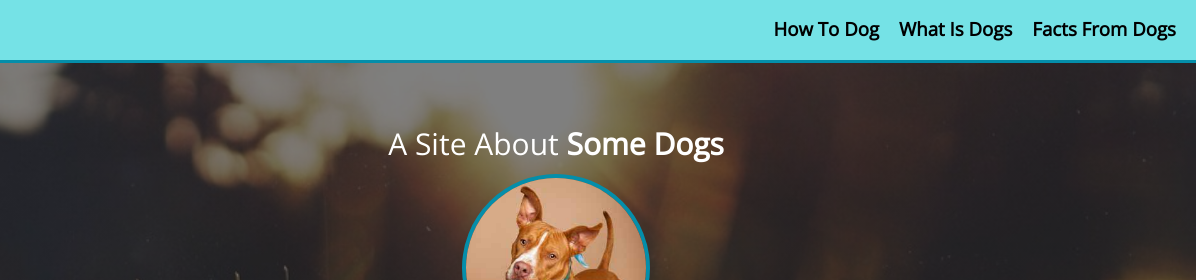
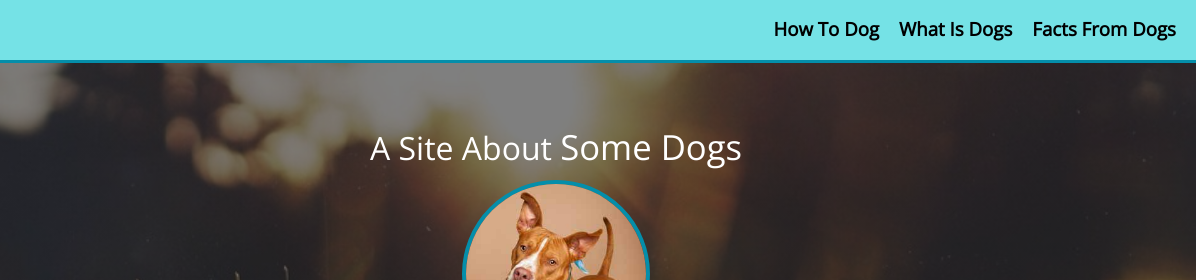
Before and after one commit to cgeglio/dog-party, a plain HTML site: page index.html in a window 1280 px wide. Shown: the top 280 px of the page, 84-1280 px from the left. Drawn offline with nearby package versions, Linux system fonts and the light colour scheme.

```diff
--- a/styles.css
+++ b/styles.css
@@ -20,10 +20,10 @@ nav {
 }
 
 h1 {
-  font-weight: normal;
+  font-weight: lighter;
   color: #ffffff;
   margin: 10px;
-  font-size: 30px;
+  font-size: 24pt;
 }
 
 h2 {
@@ -34,7 +34,7 @@ h2 {
 
 h3 {
   color: #000000;
-  font-weight: bold;
+  font-weight: bolder;
   font-size: 18pt;
 }
 
@@ -157,7 +157,8 @@ input[type=text] {
   text-decoration: none;
 }
 span {
-  font-weight: bold;
+  font-weight: bolder;
+  font-size: 26pt;
 }
 
 .ipsum {
```
Also changed, not shown: 3 other files.
